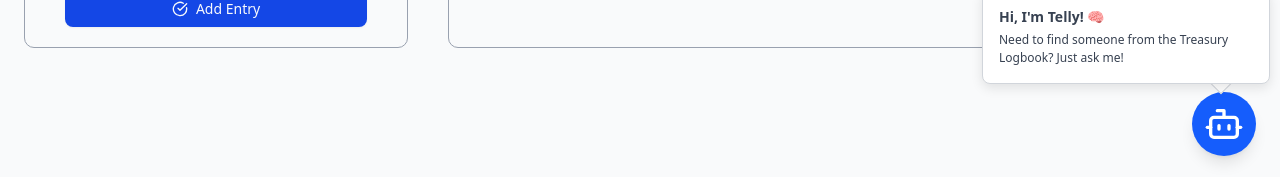
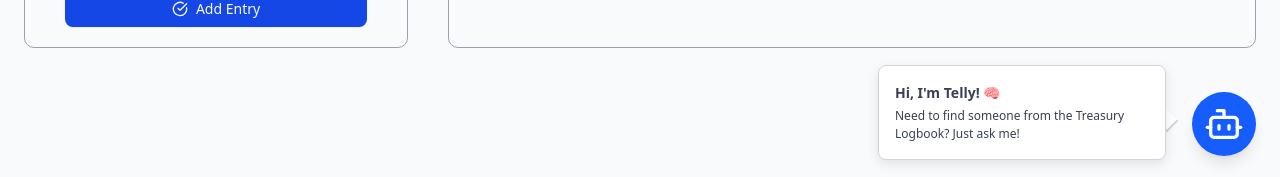
Before and after one commit to DezJukes/treasury-logbook, a React (Vite) app: page / in a window 1280 px wide. Shown: the part 620-797 px from the top of the page. Built offline with nearby package versions, Linux system fonts and the light colour scheme; no server answers; the database is empty.

Commit message:
adjust speech bubble of telly

```diff
--- a/src/index.css
+++ b/src/index.css
@@ -99,8 +99,8 @@
 
 .floating-greeting {
   position: fixed;
-  bottom: 96px;
-  right: 10px;
+  bottom: 20px;
+  right: 114px;
   width: 288px; /* ~w-72 */
   z-index: 40;
   animation: float 3s ease-in-out infinite;
@@ -127,13 +127,13 @@
 
 .speech-tail {
   position: absolute;
-  bottom: -8px;
-  right: 40px;
+  bottom: 30px;
+  right: -10px;
   width: 16px;
   height: 16px;
   background-color: white;
-  border-right: 1px solid #d1d5db;
-  border-bottom: 1px solid #d1d5db;
+  border-right: 2px solid #d1d5db;
+  border-bottom: 2px solid #d1d5db;
   transform: rotate(45deg);
   z-index: -1;
 }
```
